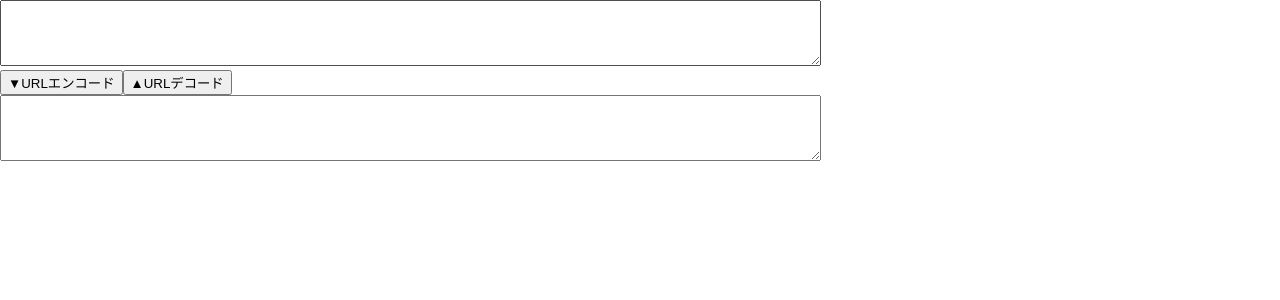
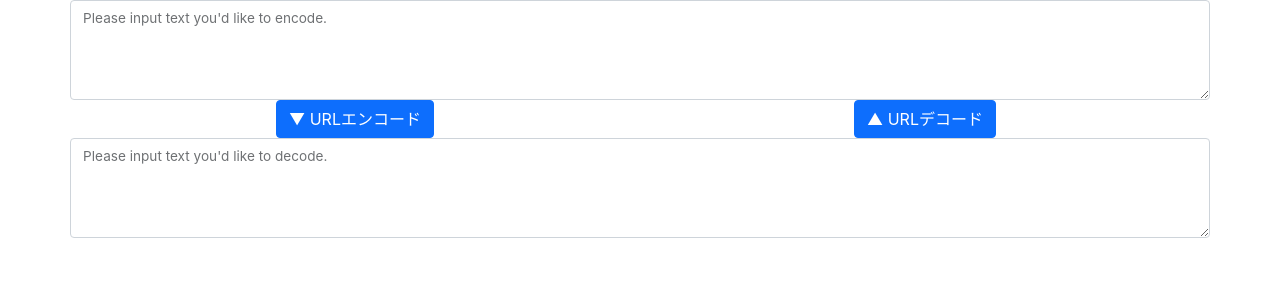
Before and after one commit to eno314/DeveloperHelpTool, a Next.js app: page /urlencode in a window 1280 px wide. Shown: the top 300 px of the page. Built offline with nearby package versions, Linux system fonts and the light colour scheme.

Commit message:
bootstrapの導入

```diff
--- a/package.json
+++ b/package.json
@@ -8,6 +8,7 @@
     "start": "next start"
   },
   "dependencies": {
+    "bootstrap": "^5.0.0-beta3",
     "next": "10.x",
     "react": "17.x",
     "react-dom": "17.x"
--- a/src/components/molecules/UrlEncodForm/UrlEncodeForm.tsx
+++ b/src/components/molecules/UrlEncodForm/UrlEncodeForm.tsx
@@ -2,8 +2,12 @@ import React from "react";
 
 class UrlEncodeForm extends React.Component {
 
-    private decodedTextArea = React.createRef<HTMLTextAreaElement>()
-    private encodedTextArea = React.createRef<HTMLTextAreaElement>()
+    private readonly textAreaStyle = {
+        height: 100
+    };
+
+    private readonly decodedTextArea = React.createRef<HTMLTextAreaElement>()
+    private readonly encodedTextArea = React.createRef<HTMLTextAreaElement>()
 
     constructor() {
         super({})
@@ -14,16 +18,32 @@ class UrlEncodeForm extends React.Component {
 
     render() {
         return (
-            <div>
-                <div>
-                    <textarea ref={this.decodedTextArea} rows={4} cols={100} />
+            <div className={"container"}>
+                <div className={"row form-floating"}>
+                    <textarea
+                        ref={this.decodedTextArea}
+                        id="floatingTextarea"
+                        className={"form-control textarea"}
+                        style={this.textAreaStyle}
+                    />
+                    <label htmlFor={"floatingTextarea"}>Please input text you'd like to encode.</label>
                 </div>
-                <div>
-                    <button onClick={this.onClickUrlEncode}>▼URLエンコード</button>
-                    <button onClick={this.onClickUrlDecode}>▲URLデコード</button>
+                <div className={"row"}>
+                    <div className={"col text-center"}>
+                        <button type={"button"} className={"btn btn-primary"} onClick={this.onClickUrlEncode}>▼ URLエンコード</button>
+                    </div>
+                    <div className={"col text-center"}>
+                        <button type={"button"} className={"btn btn-primary"} onClick={this.onClickUrlDecode}>▲ URLデコード</button>
+                    </div>
                 </div>
-                <div>
-                    <textarea ref={this.encodedTextArea} rows={4} cols={100} />
+                <div className={"row form-floating"}>
+                    <textarea
+                        ref={this.encodedTextArea}
+                        id="floatingTextarea"
+                        className={"form-control textarea"}
+                        style={this.textAreaStyle}
+                    />
+                    <label htmlFor={"floatingTextarea"}>Please input text you'd like to decode.</label>
                 </div>
             </div>
         )
--- a/src/pages/_app.tsx
+++ b/src/pages/_app.tsx
@@ -1,3 +1,4 @@
+import 'bootstrap/dist/css/bootstrap.min.css';
 import '../styles/globals.css'
 
 function MyApp({ Component, pageProps }) {
```
Also changed, not shown: 1 other file (tests, documents, lock files or other folders).
